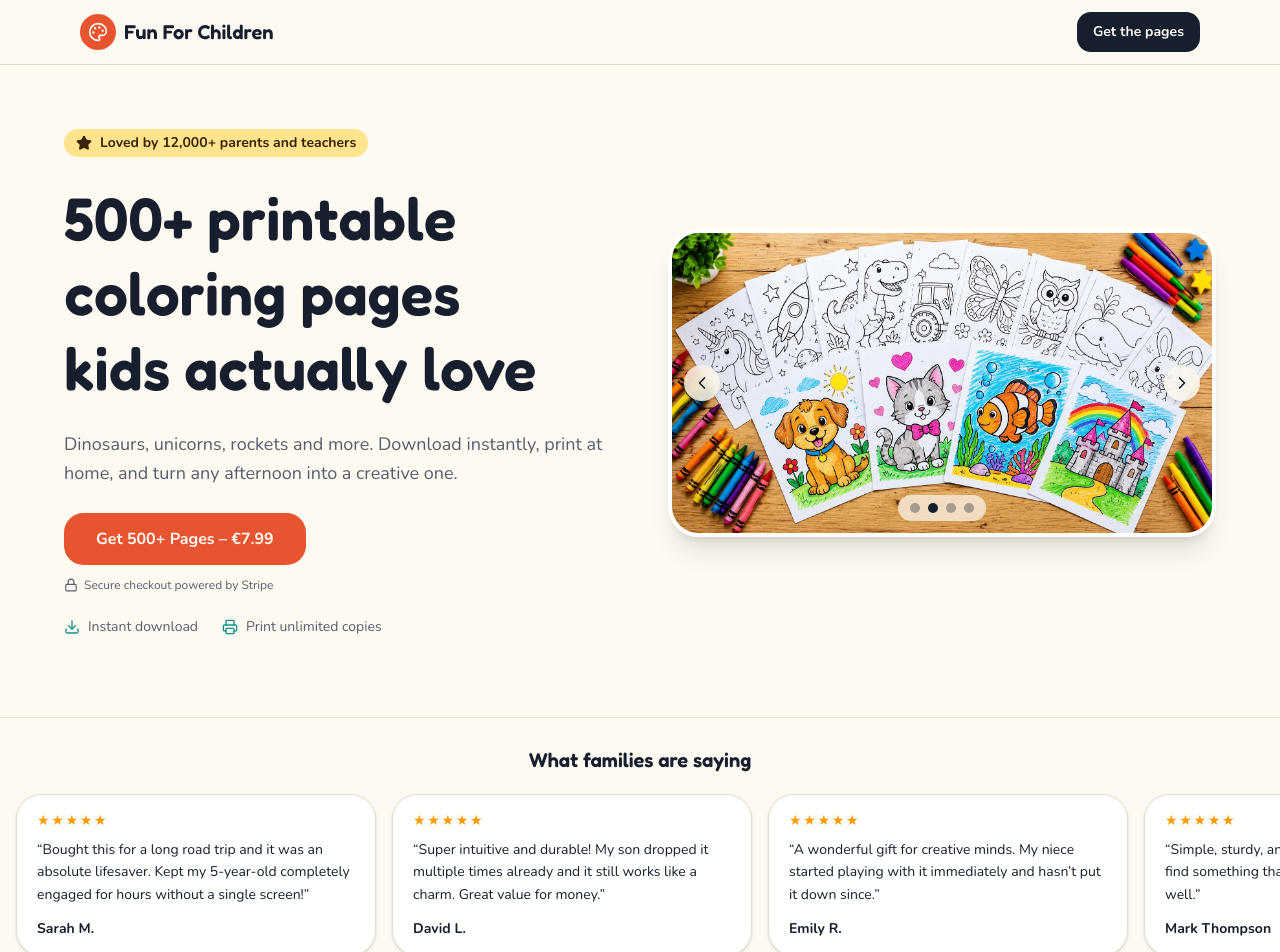
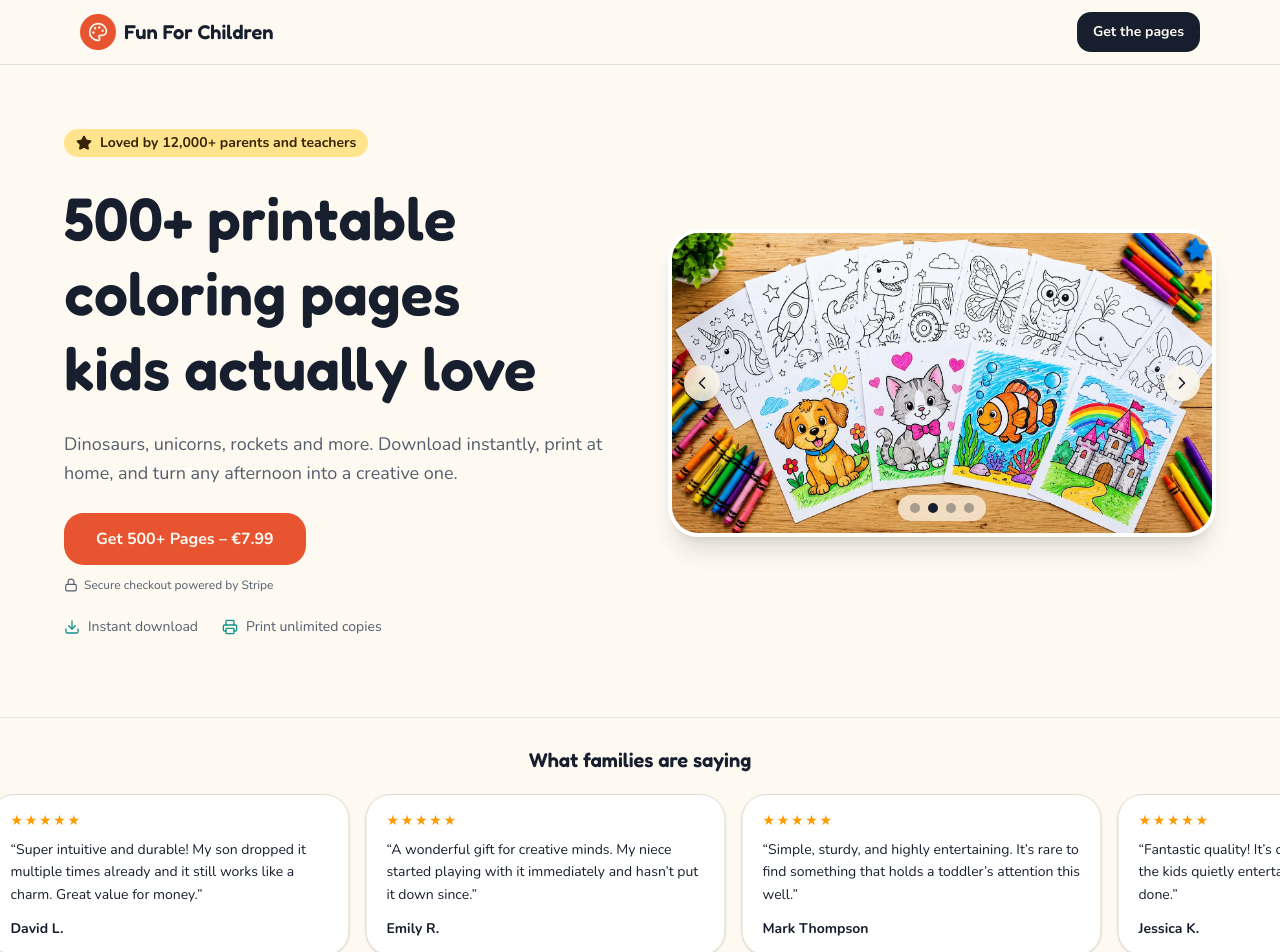
Before and after one commit to cybersimplified20-cmd/fun-for-children-store, a Next.js app: page / in a window 1280 px wide. Shown: the top 952 px of the page. Built offline with nearby package versions, Linux system fonts and the light colour scheme.

Commit message:
Animate scrolling review road

```diff
--- a/app/globals.css
+++ b/app/globals.css
@@ -91,3 +91,19 @@
     @apply bg-background text-foreground;
   }
 }
+
+
+@keyframes review-road {
+  from { transform: translateX(0); }
+  to { transform: translateX(calc(-50% - 0.5rem)); }
+}
+
+.review-road {
+  animation: review-road 55s linear infinite;
+}
+
+@media (prefers-reduced-motion: reduce) {
+  .review-road {
+    animation-play-state: paused;
+  }
+}
```
